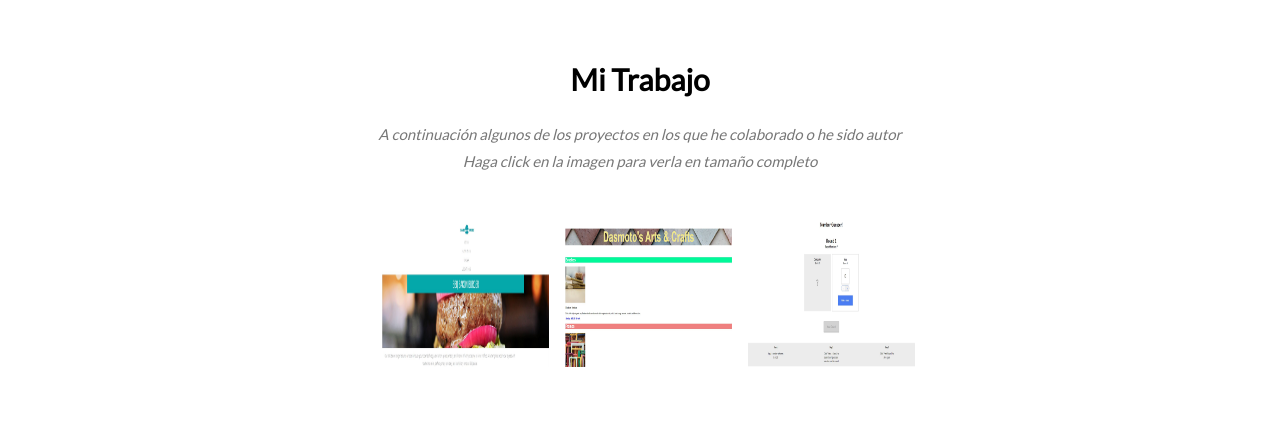
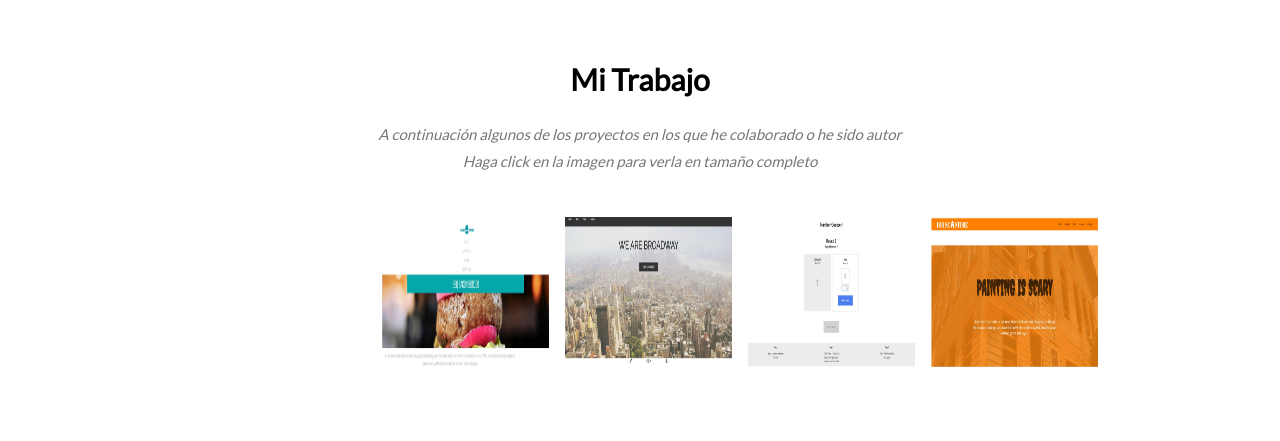
Before and after one commit to miguelperez26/portfolio-project-own, a plain HTML site: page index.html in a window 1280 px wide. Shown: the part 2257-2698 px from the top of the page. Drawn offline with nearby package versions, Linux system fonts and the light colour scheme.

Commit message:
Third-Commit-Functional-Website

```diff
--- a/index.css
+++ b/index.css
@@ -39,7 +39,7 @@ body, html {
                 height: 150px;
             }
 
-            #dasmoto {
+            #broadway {
                 width: 200px;
                 height: 150px;
             }
@@ -47,6 +47,11 @@ body, html {
             #numberguesser {
                 width: 200px;
                 height: 150px;
+            }
+
+            #housestore {
+              width: 200px;
+              height: 150px;
             }
 
             /* Primera imagen de mí en Villa de Leyva */
--- a/index.html
+++ b/index.html
@@ -53,7 +53,6 @@
               </p>
               <div class="w3-row">
                 <div class="w3-col m6 w3-center w3-padding-large">
-                  <p id="unpocodemi"><b><i class="fa fa-user w3-margin-right"></i> Un poco de mí </b></p><br>
                   <img src="meCover.jpg" class="w3-round w3-image w3-opacity w3-hover-opacity-off" alt="Photo of Me" width="500" height="333">
                 </div>
 
@@ -120,11 +119,15 @@
                 </div>
 
                 <div class="w3-col m3">
-                  <img id="dasmoto" src="dasmoto.JPG" style="width:100%" onclick="onClick(this)" class="w3-hover-opacity" alt="Dasmoto's Crafts">
+                  <img id="broadway" src="broadway.JPG" style="width:100%" onclick="onClick(this)" class="w3-hover-opacity" alt="Broadway Consulting">
                 </div>
 
                 <div class="w3-col m3">
                   <img id="numberguesser" src="numberguesser.JPG" style="width:100%" onclick="onClick(this)" class="w3-hover-opacity" alt="Number Guesser">
+                </div>
+
+                <div class="w3-col m3">
+                  <img id="housestore" src="housestore.JPG" style="width:100%" onclick="onClick(this)" class="w3-hover-opacity" alt="House Store Painting">
                 </div>
               </div>
 
```
Also changed, not shown: broadway.JPG (added), housestore.JPG (added).
